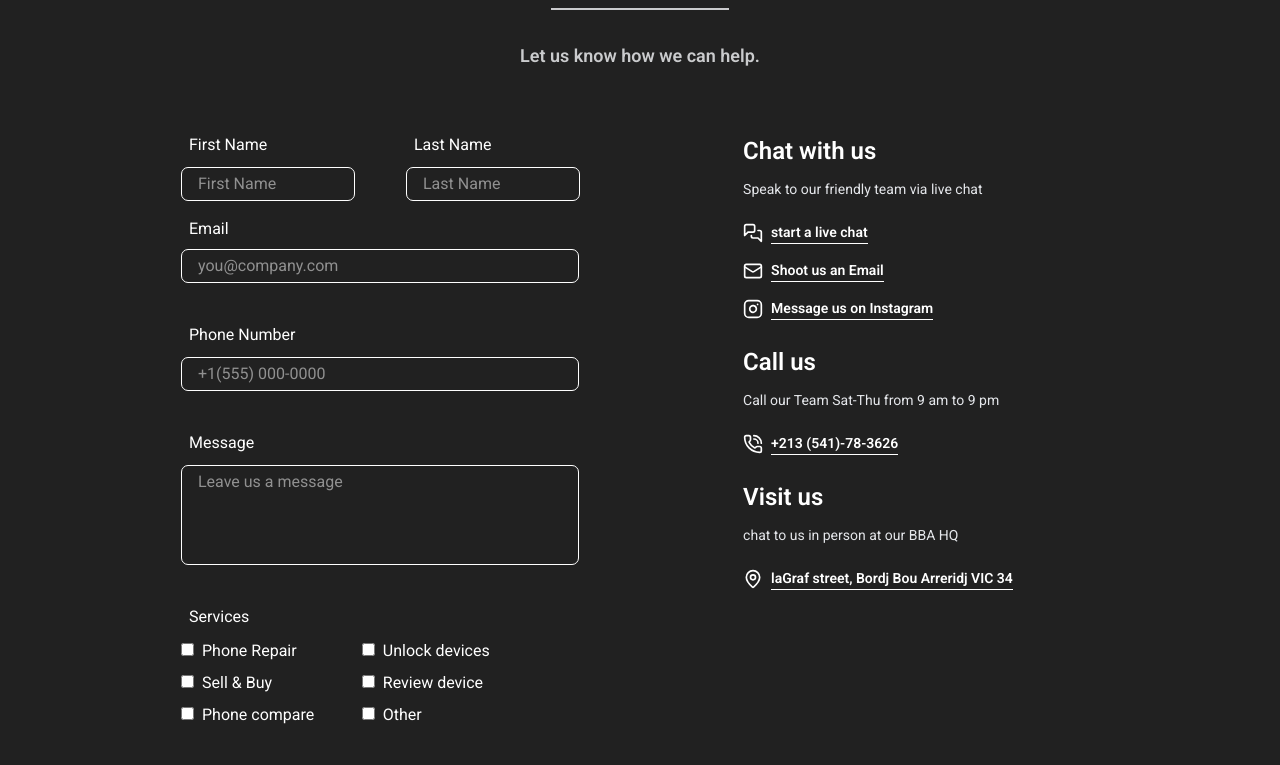
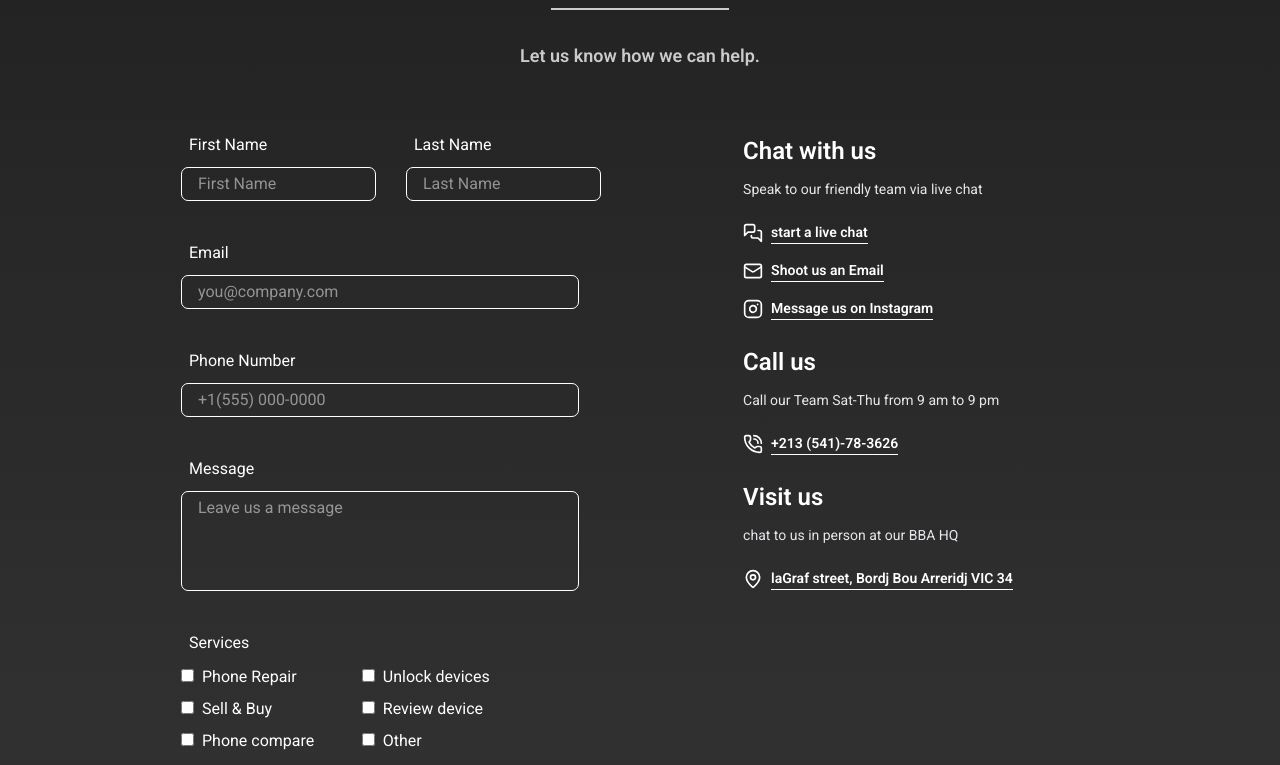
Before and after one commit to Eyup-16/Samobile, a React (Vite) app: page / in a window 1280 px wide. Shown: the part 3340-4105 px from the top of the page. Built offline with nearby package versions, Linux system fonts and the light colour scheme.

Commit message:
Update Contact.tsx

```diff
--- a/src/Components/Contact.tsx
+++ b/src/Components/Contact.tsx
@@ -1,5 +1,5 @@
-import React, { useRef ,useState} from 'react'
-import { PhoneCall,MapPin ,MessagesSquare,Mail,Instagram} from 'lucide-react'
+import React, {useState} from 'react'
+import { PhoneCall,MapPin ,MessagesSquare,Mail,Instagram, Asterisk} from 'lucide-react'
 import { Element } from 'react-scroll';
 function Contact() {
 
@@ -20,8 +20,7 @@ function Contact() {
   const [message,setMessage] = useState('')
   const [error,setError] = useState('')
 
-
-console.log(firstName);
+// Functions
 
   // after clicking send message
   const handleSubmit = (event: React.FormEvent) => {
@@ -59,8 +58,91 @@ console.log(firstName);
     setMessage('')
   }
 
+  // Defining New Type (ONLY ON TypeScript)
+  type InputProps = {
+    id:number;
+    name: string;
+    label:string;
+    type: string;
+    placeholder: string;
+    value: string;
+    onchange: (e: React.ChangeEvent<HTMLInputElement | HTMLTextAreaElement>) => void;
+  };
+
+  // Inputs code
+  const inputList: InputProps[] =[ // : InputProps[] is to add TypeScript solidty into the code
+    // Check Errors Early
+    {
+      id:1,
+      name:'firsName',
+      label:'First Name',
+      type:'text',
+      placeholder:'First Name',
+      value:firstName,
+      onchange:(e)=>setFirstName(e.target.value.toUpperCase())
+    },
+    {
+      id:2,
+      name:'lastName',
+      label:'Last Name',
+      type:'text',
+      placeholder:'Last Name',
+      value:lastName,
+      onchange:(e)=>setLastName(e.target.value)
+    },
+    {
+      id:3,
+      name:'email',
+      label:'Email',
+      type:'email',
+      placeholder:'you@company.com',
+      value:email,
+      onchange:(e)=>setEmail(e.target.value)
+    },
+    {
+      id:4,
+      name:'phoneNumber',
+      label:'Phone Number',
+      type:'number',
+      placeholder:'+1(555) 000-0000',
+      value:phoneNumber,
+      onchange:(e)=>setPhoneNumber(e.target.value)
+    },
+    {
+      id:5,
+      name:'message',
+      label:'Message',
+      type:'',
+      placeholder:'Leave us a message',
+      value:message,
+      onchange:(e)=>setMessage(e.target.value)
+    },]
+  const commonClasses = 'w-[90%] input'
+  const twoFirstInputs = inputList.slice(0,2)
+  const remainingInputs = inputList.slice(2)
+
+  function renderedInput(input:any) {
+    return(
+      <div key={input.id} className="flex flex-col mb-10">
+    <label htmlFor={input.name} className='mb-[10px] ml-[8px]'>{input.label}</label>
+
+    {(input.name !== 'message')
+    ?(<input type={input.type} placeholder={input.placeholder} value={input.value} required={input.type !== 'number'}
+             className={`${commonClasses} [appearance:textfield] [&::-webkit-outer-spin-button]:appearance-none
+                 [&::-webkit-inner-spin-button]:appearance-none`} onChange={input.onchange}/>)
+    :(
+      <textarea name={input.name} id={input.name} placeholder={input.placeholder} value={input.value}
+              required
+              className={`${commonClasses} resize-none overflow-hidden h-[100px] `}
+              onChange={input.onchange}></textarea>
+    )
+    }
+    </div>
+    )
+  }
+
   return (
-    <section className=' bg-[#212121] p-8'>
+    <section className=' bg-[linear-gradient(to_bottom,_#222,_#333)] p-8'>
             <Element name='Contact'></Element>
         {/* Header + description */}
         <div className="text-center">
@@ -76,44 +158,12 @@ console.log(firstName);
     {/* form */}
     <form onSubmit={handleSubmit} className='form'>
     {/* name */}
-    <div className='grid grid-cols-2 gap-2 mb-[16px]'>
-
-      <div className='flex flex-col '>
-      <label htmlFor='firsName' className='mb-[10px] ml-[8px]'>First Name</label>
-      <input type="text" name='firsName' placeholder='First Name' value={firstName} required
-             className='input w-[80%]' onChange={(e)=>setFirstName(e.target.value.toUpperCase())}/>
-      </div>
-
-      <div className='flex flex-col'>
-      <label htmlFor='lastName' className='mb-[10px] ml-[8px]'>Last Name</label>
-      <input type="text" placeholder='Last Name' value={lastName} required
-             className='input w-[80%]' onChange={(e)=>setLastName(e.target.value)} />
-      </div>
+    <div className='grid grid-cols-2 gap-2 '>
+      {twoFirstInputs.map((input)=>renderedInput(input))}
     </div>
 
+      {remainingInputs.map((input)=>renderedInput(input))}
     <div className="flex flex-col mb-10">
-    <label htmlFor='email' className='mb-[8px] ml-[8px]'>Email</label>
-    <input type="email" placeholder='you@company.com' value={email} required
-           className='w-[90%] input' onChange={(e)=>setEmail(e.target.value)} />
-    </div>
-    <div className="flex flex-col mb-10">
-    <label htmlFor='phoneNumber' className='mb-[10px] ml-[8px]'>Phone Number</label>
-    <input type="number" placeholder='+1(555) 000-0000' value={phoneNumber}
-           className='w-[90%] input [appearance:textfield] [&::-webkit-outer-spin-button]:appearance-none
-                      [&::-webkit-inner-spin-button]:appearance-none ' onChange={(e)=>setPhoneNumber(e.target.value)}/>
-    </div>
-
-    <div className="flex flex-col mb-10">
-    <label htmlFor='message' className='mb-[10px] ml-[8px]'>Message</label>
-    <textarea name="message" id="message" placeholder='Leave us a message' value={message} required
-              className='w-[90%] resize-none overflow-hidden h-[100px] input'
-              onChange={(e)=>{
-                setMessage(e.target.value)
-                setError(e.target.value.includes('@')?'':'Invalid Email')
-              }
-              }></textarea>
-    </div>
-    <div className="lex flex-col mb-10">
     <label htmlFor='services' className='mb-[10px] ml-[8px] block'>Services</label>
     <div className='grid grid-cols-2 gap-2 w-[80%]'>
     {Object.entries(services).map(([service, isChecked]) => (
@@ -132,8 +182,7 @@ console.log(firstName);
 
     </div>
     <button className=' px-4 py-2 bg-white text-black text-center border-none rounded-[6px]
-                        cursor-pointer hover:bg-[#e8e8e8] transition-all duration-300 w-[90%] font-semibold'>
-                        Send a Message</button>
+cursor-pointer hover:bg-[#e8e8e8] transition-all duration-300 w-[90%] font-semibold'>Send a Message</button>
     </form>
 
     {/* social media & phone */}
@@ -141,16 +190,16 @@ console.log(firstName);
       <div className='mb-4'>
         <h3 className='font-semibold text-[24px] mb-[10px]'>Chat with us</h3>
         <p className='text-[14px] mb-[14px] text-gray-200'>Speak to our friendly team via live chat</p>
-        <div className='flex gap-2 py-2 items-center'>
+        <div className='flex items-center gap-2 py-2'>
         <MessagesSquare size={'20px'} />
         <a href="#" className='font-[600] border-b-1 text-[14px]'>start a live chat </a>
         </div>
-        <div className='flex gap-2 py-2 items-center'>
+        <div className='flex items-center gap-2 py-2'>
         <Mail size={'20px'} />
         <a href="mailto:samobile34@gmail.com" className='font-[600] border-b-1 text-[14px]'>Shoot us an Email </a>
         </div>
 
-        <div className='flex gap-2 py-2 items-center'>
+        <div className='flex items-center gap-2 py-2'>
         <Instagram size={'20px'} />
         <a href="https://www.instagram.com/samobile34" target='_blank' className='font-[600] border-b-1 text-[14px]'>Message us on Instagram</a>
         </div>
@@ -159,7 +208,7 @@ console.log(firstName);
       <div className='mb-4'>
       <h3 className='font-semibold text-[24px] mb-[10px]'>Call us</h3>
       <p className='text-[14px] mb-[14px] text-gray-200'>Call our Team Sat-Thu from 9 am to 9 pm</p>
-      <div className='flex gap-2 py-2 items-center'>
+      <div className='flex items-center gap-2 py-2'>
         <PhoneCall size={'20px'} />
         <a href="tel:+213541783626" className='font-[600] border-b-1 text-[14px]'>+213 (541)-78-3626</a>
         </div>
@@ -167,7 +216,7 @@ console.log(firstName);
       <div className='mb-4'>
       <h3 className='font-semibold text-[24px] mb-[10px]'>Visit us</h3>
       <p className='text-[14px] mb-[14px] text-gray-200'>chat to us in person at our BBA HQ</p>
-      <div className='flex gap-2 py-2 items-center'>
+      <div className='flex items-center gap-2 py-2'>
        <MapPin size={'20px'} />
       <a href="https://www.google.com/maps/place/Samobile/@36.0733942,4.752814,17z/data=!3m1!4b1!4m6!3m5!1s0x128cbd1ececcb1e9:0x43c4431db169a4da!8m2!3d36.07339!4d4.7574274!16s%2Fg%2F11rxydl9vg?entry=ttu&g_ep=EgoyMDI1MDMwMy4wIKXMDSoASAFQAw%3D%3D" target='_blank' className='font-[600] border-b-1 text-[14px]'>laGraf street, Bordj Bou Arreridj VIC 34 </a>
         </div>
```
